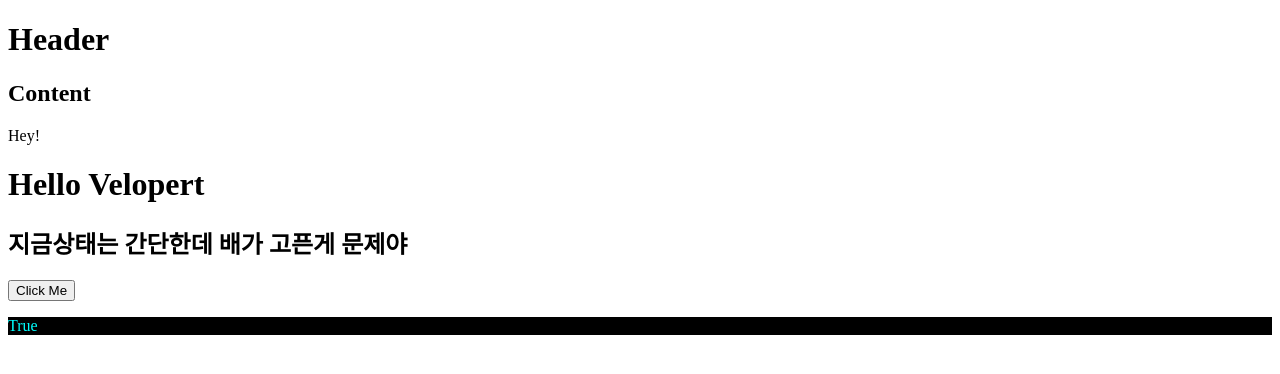
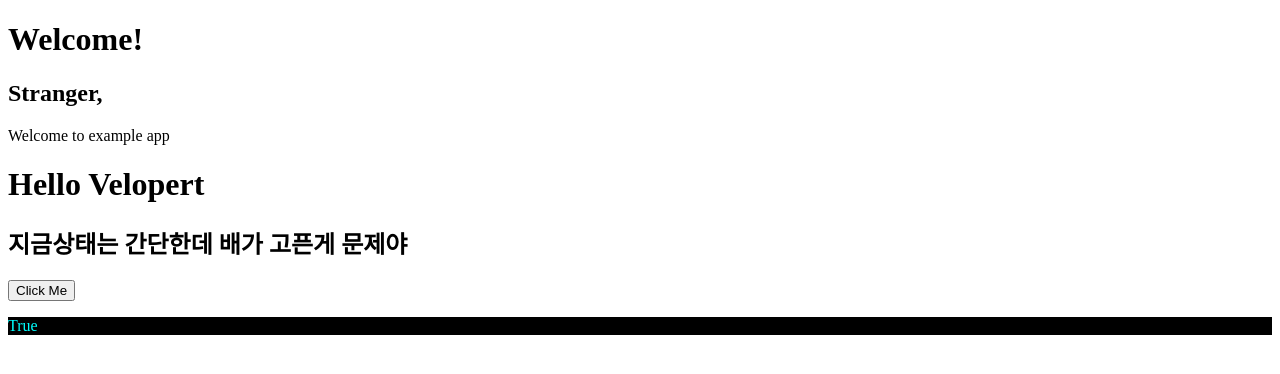
Before and after one commit to smkim89/react, a React app: page / in a window 1280 px wide. Shown: the top 374 px of the page. Built offline with nearby package versions, Linux system fonts and the light colour scheme.

Commit message:
컴포턴트 props 추가했음~

```diff
--- a/src/components/App.js
+++ b/src/components/App.js
@@ -16,8 +16,10 @@ class App extends React.Component {
 
           return  (
               <div>
-                  <Header/>
-                  <Content/>
+                  <Header title={ this.props.headerTitle }/>
+                  <Content title={ this.props.contentTitle }
+                            body={ this.props.contentBody }/>
+
                   <h1> Hello Velopert </h1>
                   <h2> 지금상태는 {text}</h2>
                   <button onClick= {this.sayHey}>Click Me</button>
--- a/src/components/Content.js
+++ b/src/components/Content.js
@@ -5,8 +5,8 @@ class Content extends React.Component {
     render(){
         return (
             <div>
-                <h2>Content</h2>
-                <p> Hey! </p>
+              <h2>{ this.props.title }</h2>
+              <p> { this.props.body } </p>
             </div>
         );
     }
--- a/src/components/Header.js
+++ b/src/components/Header.js
@@ -4,7 +4,8 @@ import React from 'react';
 class Header extends React.Component {
     render(){
         return (
-            <h1>Header</h1>
+            <h1>{ this.props.title }</h1>
+
         );
     }
 }
--- a/src/index.js
+++ b/src/index.js
@@ -3,4 +3,6 @@ import ReactDOM from 'react-dom';
 import App from './components/App';
 
 const rootElement = document.getElementById('root');
-ReactDOM.render(<App />, rootElement);
+ReactDOM.render(<App headerTitle = "Welcome!"
+                     contentTitle = "Stranger,"
+                     contentBody = "Welcome to example app"/>, rootElement);
```
Also changed, not shown: 1 other file (tests, documents, lock files or other folders).
